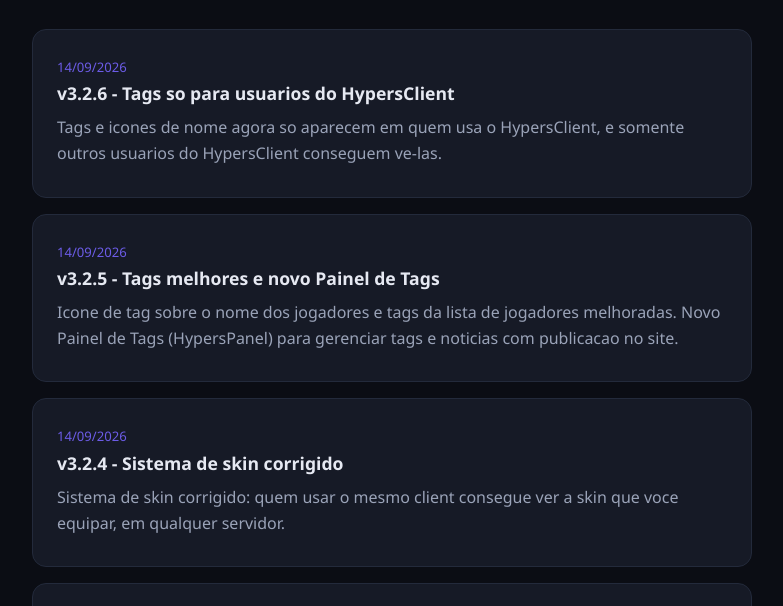
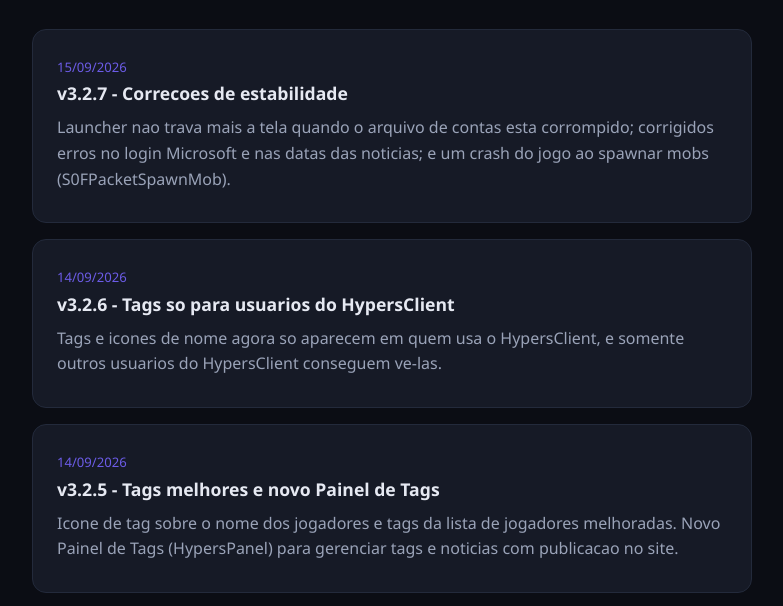
Before and after one commit to vnzinhypers-prog/vnzinhypers-prog.github.io, a plain HTML site: page news.html in a window 1280 px wide. Shown: the part 116-722 px from the top of the page, without its empty margins (248-1031 px from the left). Drawn offline with Linux system fonts and the light colour scheme.

Commit message:
v3.2.7: atualiza instalador e adiciona noticia no site

```diff
--- a/news.html
+++ b/news.html
@@ -18,6 +18,11 @@ time{color:#6c5ce7;font-size:.82rem}
 <body>
 <div class="container">
 <h1>Novidades do <span>HypersClient</span></h1>
+<article>
+	<time>15/09/2026</time>
+	<h3>v3.2.7 - Correcoes de estabilidade</h3>
+	<p>Launcher nao trava mais a tela quando o arquivo de contas esta corrompido; corrigidos erros no login Microsoft e nas datas das noticias; e um crash do jogo ao spawnar mobs (S0FPacketSpawnMob).</p>
+</article>
 <article>
 	<time>14/09/2026</time>
 	<h3>v3.2.6 - Tags so para usuarios do HypersClient</h3>
```
